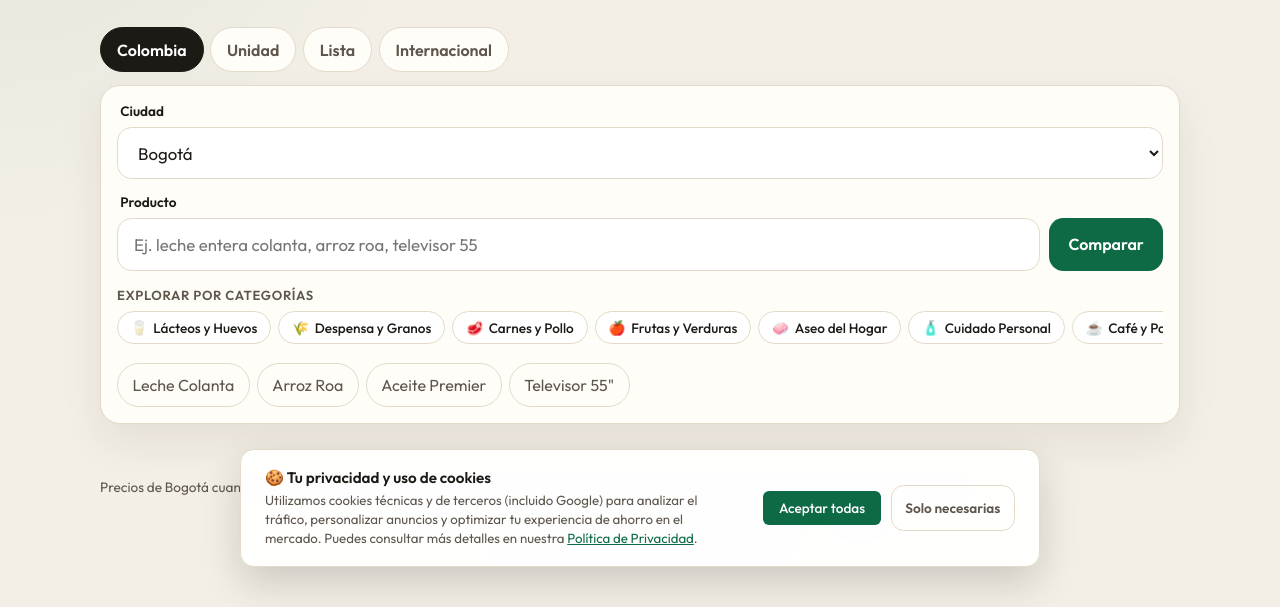
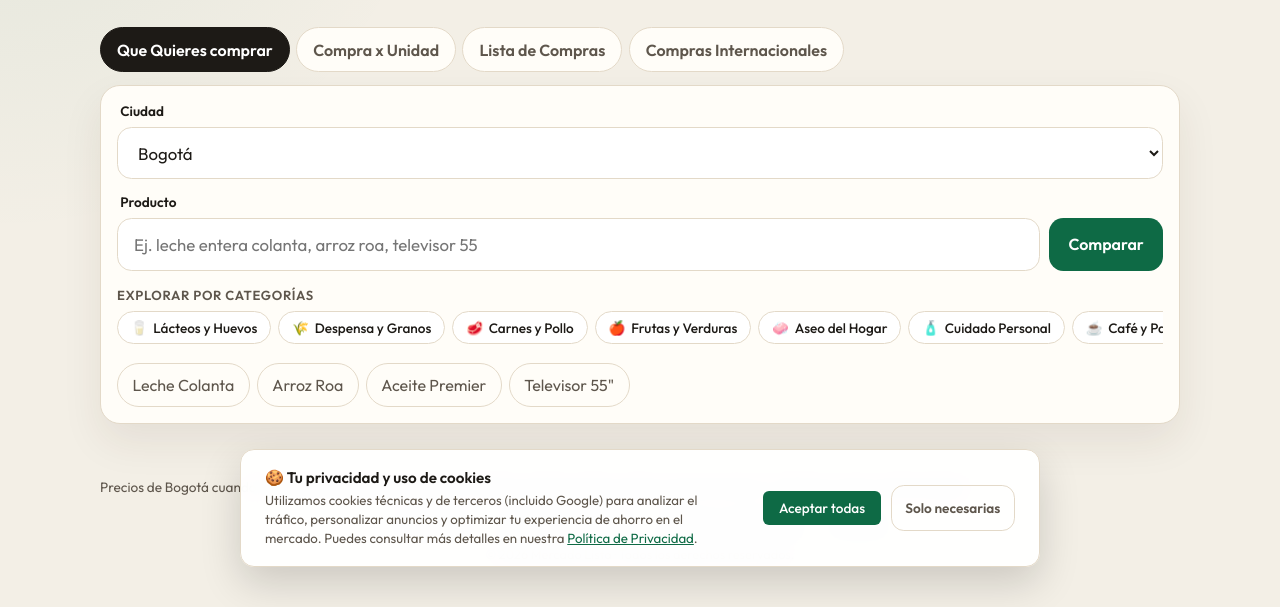
Before and after one commit to rankerize/mercadolista-site, an Astro site: page / in a window 1280 px wide. Shown: the part 213-820 px from the top of the page. Built offline with nearby package versions, Linux system fonts and the light colour scheme; Astro itself is replaced by a stand-in of ours; no server answers.

Commit message:
feat(ux): renombrar las pestanas del comparador
Co-authored-by: Cursor <cursoragent@cursor.com>

```diff
--- a/src/pages/index.astro
+++ b/src/pages/index.astro
@@ -73,16 +73,16 @@ import GoogleAnalytics from '../components/GoogleAnalytics.astro';
     <main>
       <div class="tabs" role="tablist">
         <button type="button" id="tab-local" class="tab is-active" data-mode="local" role="tab" aria-selected="true">
-          Colombia
+          Que Quieres comprar
         </button>
         <button type="button" id="tab-unit" class="tab" data-mode="unit" role="tab" aria-selected="false">
-          Unidad
+          Compra x Unidad
         </button>
         <button type="button" id="tab-list" class="tab" data-mode="list" role="tab" aria-selected="false">
-          Lista
+          Lista de Compras
         </button>
         <button type="button" id="tab-intl" class="tab" data-mode="intl" role="tab" aria-selected="false">
-          Internacional
+          Compras Internacionales
         </button>
       </div>
 
```
